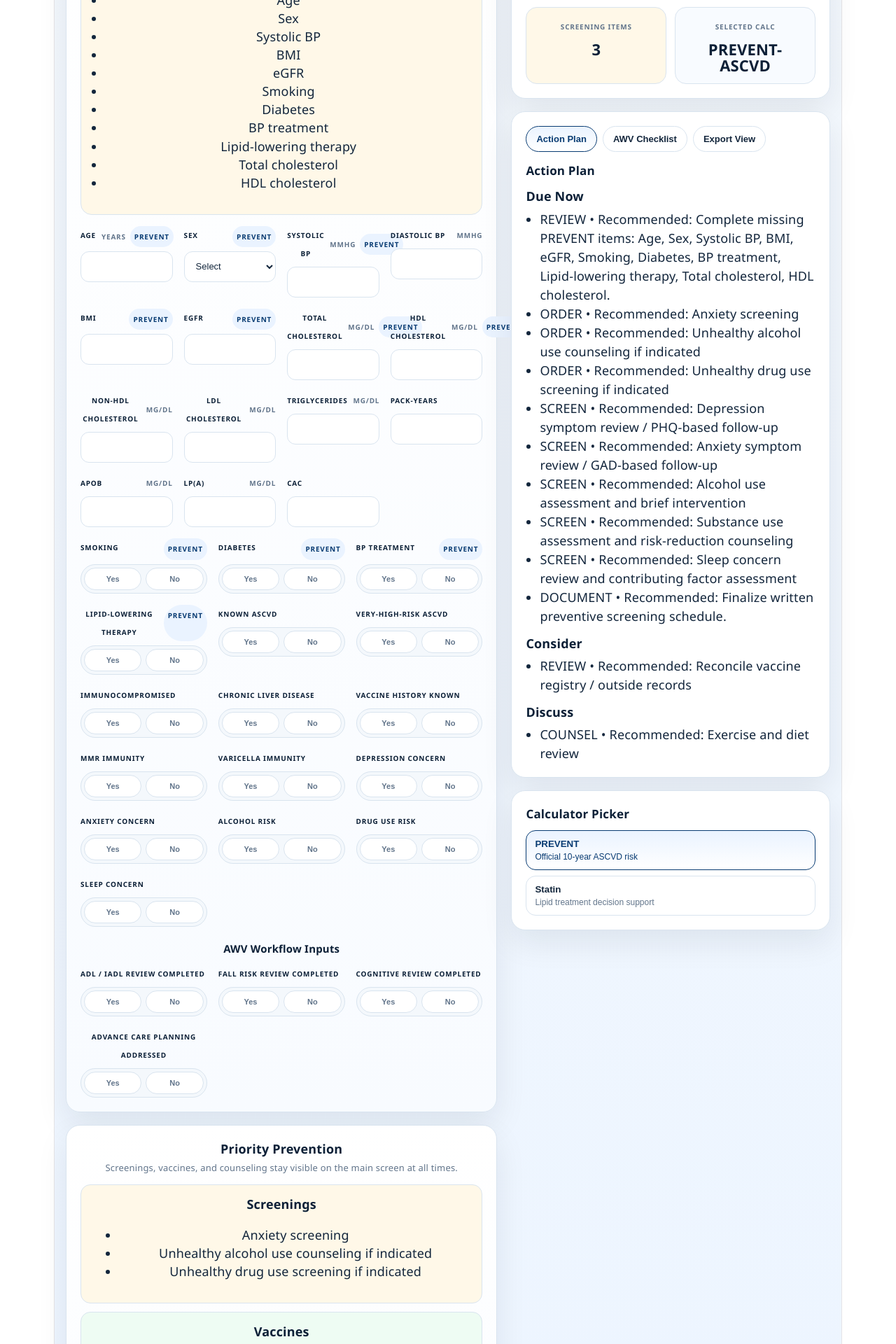
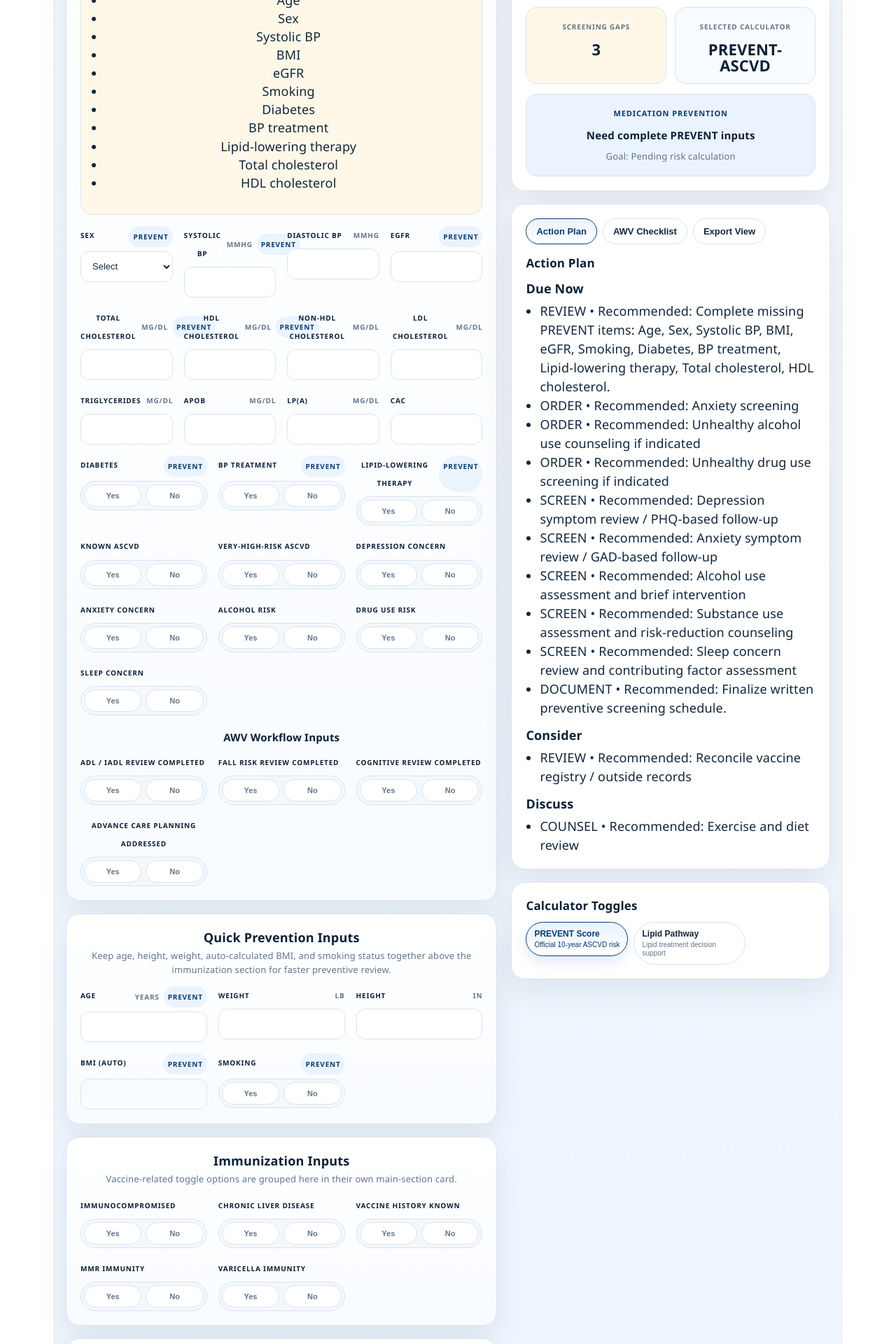
Before and after one commit to danbevington/preventive-health-tool, a React (Vite) app: page / in a window 1280 px wide. Shown: the part 600-2520 px from the top of the page at 70% size. Built offline with nearby package versions, Linux system fonts and the light colour scheme.

Commit message:
updated dedicated calculators on side

```diff
--- a/src/App.jsx
+++ b/src/App.jsx
@@ -7,6 +7,8 @@ const RISK_ENGINE_LABEL = "Official AHA PREVENT 10-Year ASCVD Base Model";
 const INITIAL_FORM = {
   visitType: "awv",
   age: "",
+  weightLb: "",
+  heightIn: "",
   sex: "",
   sbp: "",
   dbp: "",
@@ -166,6 +168,8 @@ const PREVENT = {
 
 const NON_NEGATIVE_FIELDS = new Set([
   "age",
+  "weightLb",
+  "heightIn",
   "sbp",
   "dbp",
   "bmi",
@@ -210,39 +214,32 @@ const PHQ_ITEMS = [
 
 const CALCULATOR_META = {
   prevent: {
-    label: "PREVENT",
-    title: "PREVENT-ASCVD",
+    label: "PREVENT Score",
     description: "Official 10-year ASCVD risk",
   },
   statin: {
-    label: "Statin",
-    title: "Statin Pathway",
+    label: "Lipid Pathway",
     description: "Lipid treatment decision support",
-  },
-  cha: {
-    label: "CHA2DS2-VASc",
-    title: "CHA2DS2-VASc",
-    description: "AF stroke-risk profile",
   },
   pe: {
     label: "Wells PE",
-    title: "Wells PE",
     description: "Pulmonary embolism pretest tool",
   },
   dvt: {
     label: "Wells DVT",
-    title: "Wells DVT",
     description: "DVT pretest tool",
+  },
+  phq9: {
+    label: "PHQ-9",
+    description: "Depression severity screen",
   },
   hasbled: {
     label: "HAS-BLED",
-    title: "HAS-BLED",
     description: "Bleeding-risk profile",
   },
-  phq9: {
-    label: "PHQ-9",
-    title: "PHQ-9",
-    description: "Depression severity screen",
+  cha: {
+    label: "CHA2DS2-VASc",
+    description: "AF stroke-risk profile",
   },
 };
 
@@ -322,19 +319,6 @@ function tabButtonStyle(active) {
     display: "inline-flex",
     alignItems: "center",
     justifyContent: "flex-start",
-  };
-}
-
-function calculatorPickerStyle(active) {
-  return {
-    width: "100%",
-    padding: "11px 12px",
-    borderRadius: "14px",
-    border: `1px solid ${active ? COLORS.primaryDark : COLORS.border}`,
-    background: active ? `linear-gradient(180deg, ${COLORS.primarySoft}, #ffffff)` : "#fff",
-    color: active ? COLORS.primaryDark : COLORS.text,
-    cursor: "pointer",
-    textAlign: "left",
   };
 }
 
@@ -913,7 +897,7 @@ function Stat({ label, value, tone = "default" }) {
   );
 }
 
-function Field({ name, label, value, onChange, error, unit, requiredForPrevent = false, step }) {
+function Field({ name, label, value, onChange, error, unit, requiredForPrevent = false, step, disabled = false }) {
   return (
     <div>
       <label
@@ -941,17 +925,19 @@ function Field({ name, label, value, onChange, error, unit, requiredForPrevent =
         name={name}
         value={value}
         onChange={onChange}
+        disabled={disabled}
         style={{
           width: "100%",
           padding: "11px 12px",
           minHeight: "44px",
           borderRadius: "12px",
           border: `1px solid ${error ? COLORS.danger : COLORS.border}`,
-          background: "#fff",
+          background: disabled ? COLORS.cardSoft : "#fff",
           boxSizing: "border-box",
           fontSize: "13px",
-          color: COLORS.text,
+          color: disabled ? COLORS.textSoft : COLORS.text,
           outline: "none",
+          cursor: disabled ? "not-allowed" : "text",
         }}
       />
       {error && <div style={{ color: COLORS.danger, fontSize: "12px", marginTop: "6px", fontWeight: 700 }}>{error}</div>}
@@ -1090,6 +1076,17 @@ export default function App() {
         if (Number.isFinite(total) && Number.isFinite(hdl) && total > hdl) next.nonHdl = String(total - hdl);
       }
 
+      if (name === "weightLb" || name === "heightIn") {
+        const weightLb = Number(next.weightLb);
+        const heightIn = Number(next.heightIn);
+        if (Number.isFinite(weightLb) && weightLb > 0 && Number.isFinite(heightIn) && heightIn > 0) {
+          const bmi = (weightLb / (heightIn * heightIn)) * 703;
+          next.bmi = String(Math.round(bmi * 10) / 10);
+        } else {
+          next.bmi = "";
+        }
+      }
+
       return next;
     });
 
@@ -1148,19 +1145,10 @@ export default function App() {
       }),
     [form, preventRisk, preventCategory, statinPlan, chaScore, wellsPeScore, wellsDvtScore, hasBledScore, phq9Score]
   );
-
-  const availableCalculatorIds = useMemo(() => calculatorCards.map((card) => card.id), [calculatorCards]);
-
-  const selectedCalculatorCard = useMemo(() => {
-    const found = calculatorCards.find((card) => card.id === selectedCalculatorId);
-    return found || calculatorCards[0] || null;
-  }, [calculatorCards, selectedCalculatorId]);
-
-  useMemo(() => {
-    if (selectedCalculatorId && availableCalculatorIds.includes(selectedCalculatorId)) return;
-    if (availableCalculatorIds.length === 0) return;
-    setSelectedCalculatorId(availableCalculatorIds[0]);
-  }, [availableCalculatorIds, selectedCalculatorId]);
+  const selectedCalculatorCard = useMemo(
+    () => calculatorCards.find((card) => card.id === selectedCalculatorId) || calculatorCards[0] || null,
+    [calculatorCards, selectedCalculatorId]
+  );
 
   const patientSnapshot = formatPatientSnapshot(form, preventRisk, preventCategory.label);
 
@@ -1174,33 +1162,26 @@ export default function App() {
     lines.push(`- PREVENT: ${preventRisk != null ? `${preventRisk}% (${preventCategory.label})` : "Not calculated"}`);
     lines.push(`- Statin pathway: ${statinPlan.recommendation}`);
     lines.push("");
-    lines.push("Screenings");
-    careGaps.screenings.forEach((item) => lines.push(`- ${item}`));
-    lines.push("");
-    lines.push("Vaccines");
-    careGaps.vaccines.forEach((item) => lines.push(`- ${item}`));
-    lines.push("");
-    lines.push("Counseling");
-    careGaps.counseling.forEach((item) => lines.push(`- ${item}`));
+    lines.push("Care Gaps");
+    careGaps.screenings.forEach((item) => lines.push(`- Screening: ${item}`));
+    careGaps.vaccines.forEach((item) => lines.push(`- Vaccine: ${item}`));
+    careGaps.counseling.forEach((item) => lines.push(`- Counseling: ${item}`));
     careGaps.behavioral.forEach((item) => lines.push(`- Behavioral health: ${item}`));
     lines.push("");
     lines.push("Action Plan");
     actionPlan.dueNow.forEach((item) => lines.push(`- Due now: ${renderRecommendation(item)}`));
     actionPlan.consider.forEach((item) => lines.push(`- Consider: ${renderRecommendation(item)}`));
     actionPlan.discuss.forEach((item) => lines.push(`- Discuss: ${renderRecommendation(item)}`));
-
     if (selectedCalculatorCard) {
       lines.push("");
       lines.push(`Selected Calculator: ${selectedCalculatorCard.title}`);
       selectedCalculatorCard.lines.forEach((line) => lines.push(`- ${line}`));
     }
-
     if (form.visitType === "awv") {
       lines.push("");
       lines.push("AWV Checklist");
       awvChecklist.forEach((item) => lines.push(`- ${item}`));
     }
-
     return lines.join("\n");
   }, [preventRisk, preventCategory.label, statinPlan.recommendation, careGaps, actionPlan, selectedCalculatorCard, awvChecklist, form.visitType]);
 
@@ -1364,7 +1345,7 @@ export default function App() {
           <div className="screen-only">
             <Panel
               title="Visit Setup"
-              subtitle="Prevention workflow stays in the main column. Calculator details can be projected into the main screen from the side rail."
+              subtitle="V3 keeps the primary-care workflow first, then layers in calculators and more detailed risk tools below."
             >
               <div style={{ maxWidth: "260px", marginBottom: "16px" }}>
                 <SelectField
@@ -1392,7 +1373,6 @@ export default function App() {
               )}
 
               <div className="core-grid">
-                <Field name="age" label="Age" unit="years" value={form.age} onChange={handleChange} error={preventErrors.age} requiredForPrevent />
                 <SelectField
                   name="sex"
                   label="Sex"
@@ -1407,31 +1387,23 @@ export default function App() {
                 />
                 <Field name="sbp" label="Systolic BP" unit="mmHg" value={form.sbp} onChange={handleChange} error={preventErrors.sbp} requiredForPrevent />
                 <Field name="dbp" label="Diastolic BP" unit="mmHg" value={form.dbp} onChange={handleChange} />
-                <Field name="bmi" label="BMI" value={form.bmi} onChange={handleChange} error={preventErrors.bmi} requiredForPrevent step="0.1" />
                 <Field name="egfr" label="eGFR" value={form.egfr} onChange={handleChange} error={preventErrors.egfr} requiredForPrevent />
                 <Field name="totalChol" label="Total cholesterol" unit="mg/dL" value={form.totalChol} onChange={handleChange} error={preventErrors.totalChol} requiredForPrevent />
                 <Field name="hdl" label="HDL cholesterol" unit="mg/dL" value={form.hdl} onChange={handleChange} error={preventErrors.hdl} requiredForPrevent />
                 <Field name="nonHdl" label="Non-HDL cholesterol" unit="mg/dL" value={form.nonHdl} onChange={handleChange} />
                 <Field name="ldl" label="LDL cholesterol" unit="mg/dL" value={form.ldl} onChange={handleChange} />
                 <Field name="triglycerides" label="Triglycerides" unit="mg/dL" value={form.triglycerides} onChange={handleChange} />
-                <Field name="packYears" label="Pack-years" value={form.packYears} onChange={handleChange} />
                 <Field name="apob" label="ApoB" unit="mg/dL" value={form.apob} onChange={handleChange} />
                 <Field name="lpa" label="Lp(a)" unit="mg/dL" value={form.lpa} onChange={handleChange} />
                 <Field name="cac" label="CAC" value={form.cac} onChange={handleChange} />
               </div>
 
               <div className="toggle-grid" style={{ marginTop: "16px" }}>
-                <PillToggle name="smoking" label="Smoking" value={form.smoking} onChange={handleChange} requiredForPrevent />
                 <PillToggle name="diabetes" label="Diabetes" value={form.diabetes} onChange={handleChange} requiredForPrevent />
                 <PillToggle name="bpTreated" label="BP treatment" value={form.bpTreated} onChange={handleChange} requiredForPrevent />
                 <PillToggle name="lipidLowering" label="Lipid-lowering therapy" value={form.lipidLowering} onChange={handleChange} requiredForPrevent />
                 <PillToggle name="knownAscvd" label="Known ASCVD" value={form.knownAscvd} onChange={handleChange} />
                 <PillToggle name="veryHighRiskAscvd" label="Very-high-risk ASCVD" value={form.veryHighRiskAscvd} onChange={handleChange} />
-                <PillToggle name="immunocompromised" label="Immunocompromised" value={form.immunocompromised} onChange={handleChange} />
-                <PillToggle name="chronicLiverDisease" label="Chronic liver disease" value={form.chronicLiverDisease} onChange={handleChange} />
-                <PillToggle name="priorVaccineHistoryKnown" label="Vaccine history known" value={form.priorVaccineHistoryKnown} onChange={handleChange} />
-                <PillToggle name="evidenceOfImmunityMMR" label="MMR immunity" value={form.evidenceOfImmunityMMR} onChange={handleChange} />
-                <PillToggle name="evidenceOfImmunityVaricella" label="Varicella immunity" value={form.evidenceOfImmunityVaricella} onChange={handleChange} />
                 <PillToggle name="depressionConcern" label="Depression concern" value={form.depressionConcern} onChange={handleChange} />
                 <PillToggle name="anxietyConcern" label="Anxiety concern" value={form.anxietyConcern} onChange={handleChange} />
                 <PillToggle name="alcoholRisk" label="Alcohol risk" value={form.alcoholRisk} onChange={handleChange} />
@@ -1453,8 +1425,39 @@ export default function App() {
             </Panel>
 
             <Panel
+              title="Quick Prevention Inputs"
+              subtitle="Keep age, height, weight, auto-calculated BMI, and smoking status together above the immunization section for faster preventive review."
+            >
+              <div className="three-grid">
+                <Field name="age" label="Age" unit="years" value={form.age} onChange={handleChange} error={preventErrors.age} requiredForPrevent />
+                <Field name="weightLb" label="Weight" unit="lb" value={form.weightLb} onChange={handleChange} step="0.1" />
+                <Field name="heightIn" label="Height" unit="in" value={form.heightIn} onChange={handleChange} step="0.1" />
+                <Field name="bmi" label="BMI (auto)" value={form.bmi} onChange={handleChange} error={preventErrors.bmi} requiredForPrevent step="0.1" disabled />
+                <PillToggle name="smoking" label="Smoking" value={form.smoking} onChange={handleChange} requiredForPrevent />
+              </div>
+              {form.smoking === "Y" && (
+                <div style={{ marginTop: "16px", maxWidth: "220px" }}>
+                  <Field name="packYears" label="Pack-years" value={form.packYears} onChange={handleChange} />
+                </div>
+              )}
+            </Panel>
+
+            <Panel
+              title="Immunization Inputs"
+              subtitle="Vaccine-related toggle options are grouped here in their own main-section card."
+            >
+              <div className="toggle-grid">
+                <PillToggle name="immunocompromised" label="Immunocompromised" value={form.immunocompromised} onChange={handleChange} />
+                <PillToggle name="chronicLiverDisease" label="Chronic liver disease" value={form.chronicLiverDisease} onChange={handleChange} />
+                <PillToggle name="priorVaccineHistoryKnown" label="Vaccine history known" value={form.priorVaccineHistoryKnown} onChange={handleChange} />
+                <PillToggle name="evidenceOfImmunityMMR" label="MMR immunity" value={form.evidenceOfImmunityMMR} onChange={handleChange} />
+                <PillToggle name="evidenceOfImmunityVaricella" label="Varicella immunity" value={form.evidenceOfImmunityVaricella} onChange={handleChange} />
+              </div>
+            </Panel>
+
+            <Panel
               title="Priority Prevention"
-              subtitle="Screenings, vaccines, and counseling stay visible on the main screen at all times."
+              subtitle="Screenings, vaccines, and counseling stay visible on the main screen regardless of which calculator is selected."
             >
               <div style={{ display: "grid", gap: "12px" }}>
                 <div style={{ background: COLORS.warningSoft, border: `1px solid ${COLORS.border}`, borderRadius: "14px", padding: "14px" }}>
@@ -1489,7 +1492,7 @@ export default function App() {
             {selectedCalculatorCard && (
               <Panel
                 title={selectedCalculatorCard.title}
-                subtitle="This calculator was selected from the side rail and is now part of the main screen plus copy/print output."
+                subtitle="This calculator was selected from the side toggles and is now shown in the main section and included in copy/print output."
               >
                 <ul>
                   {selectedCalculatorCard.lines.map((line, idx) => (
@@ -1500,8 +1503,8 @@ export default function App() {
             )}
 
             <Panel
-              title="Additional Calculator Inputs"
-              subtitle="Enter optional calculator details here, then use the side rail to choose which calculator is displayed in the main section."
+              title="Additional Calculators"
+              subtitle="These prior calculators remain available, and whichever side toggle you choose will appear in the main column."
             >
               <div style={{ display: "grid", gap: "18px" }}>
                 <div>
@@ -1600,7 +1603,7 @@ export default function App() {
                 <div>
                   <div style={{ fontSize: "18px", fontWeight: 900, color: COLORS.heading }}>Primary Care Summary</div>
                   <div style={{ marginTop: "4px", fontSize: "12px", color: COLORS.textSoft }}>
-                    Preventive priorities stay visible here; calculators can be chosen below and projected into the main column.
+                    Care gaps and visit-action planning come first; calculators stay available in the same workflow.
                   </div>
                 </div>
                 <span style={{ background: COLORS.primarySoft, color: COLORS.primaryDark, borderRadius: "999px", padding: "8px 12px", fontSize: "12px", fontWeight: 900 }}>
@@ -1611,8 +1614,20 @@ export default function App() {
               <div style={{ display: "grid", gridTemplateColumns: "1fr 1fr", gap: "12px" }}>
                 <Stat label="PREVENT Risk" value={preventRisk != null ? `${preventRisk}%` : "—"} tone="primary" />
                 <Stat label="Visit Type" value={form.visitType === "awv" ? "AWV" : form.visitType === "adult_prevention" ? "Prevention" : "Follow-up"} tone="success" />
-                <Stat label="Screening Items" value={String(careGaps.screenings.length)} tone="warning" />
-                <Stat label="Selected Calc" value={selectedCalculatorCard ? selectedCalculatorCard.title : "None"} tone="default" />
+                <Stat label="Screening Gaps" value={String(careGaps.screenings.length)} tone="warning" />
+                <Stat label="Selected Calculator" value={selectedCalculatorCard ? selectedCalculatorCard.title : "None"} tone="default" />
+              </div>
+
+              <div style={{ marginTop: "14px", padding: "14px", borderRadius: "16px", background: COLORS.primarySoft, border: `1px solid ${COLORS.border}` }}>
+                <div style={{ fontSize: "11px", textTransform: "uppercase", letterSpacing: "0.08em", color: COLORS.primaryDark, fontWeight: 800 }}>
+                  Medication Prevention
+                </div>
+                <div style={{ marginTop: "8px", fontSize: "15px", fontWeight: 800, color: COLORS.heading, lineHeight: 1.4 }}>
+                  {statinPlan.recommendation}
+                </div>
+                <div style={{ marginTop: "6px", fontSize: "13px", color: COLORS.textSoft }}>
+                  Goal: {statinPlan.goal}
+                </div>
               </div>
             </div>
 
@@ -1656,8 +1671,8 @@ export default function App() {
                 <div>
                   <div style={{ fontSize: "17px", fontWeight: 900, color: COLORS.heading, marginBottom: "10px" }}>Export Preview</div>
                   <ul>
-                    <li>Screenings, vaccines, and counseling stay on the main screen</li>
-                    <li>Only the selected calculator is projected into the main section and print/copy output</li>
+                    <li>Screenings, vaccines, and counseling stay on the main screen at all times</li>
+                    <li>Only the selected side-toggle calculator is projected into the main section and export output</li>
                     <li>Bullet-list formatting remains intact for print and copy</li>
                   </ul>
                 </div>
@@ -1666,9 +1681,16 @@ export default function App() {
 
             <div className="print-card summary-left" style={{ ...cardStyle(), textAlign: "left" }}>
               <div style={{ fontSize: "17px", fontWeight: 900, color: COLORS.heading, marginBottom: "10px" }}>
-                Calculator Picker
-              </div>
-              <div style={{ display: "grid", gap: "8px" }}>
+                Calculator Toggles
+              </div>
+              <div
+                style={{
+                  display: "flex",
+                  flexWrap: "wrap",
+                  gap: "8px",
+                  alignItems: "flex-start",
+                }}
+              >
                 {calculatorCards.map((card) => {
                   const meta = CALCULATOR_META[card.id] || { label: card.title, description: "" };
                   const active = selectedCalculatorCard?.id === card.id;
@@ -1677,10 +1699,21 @@ export default function App() {
                       key={card.id}
                       type="button"
                       onClick={() => setSelectedCalculatorId(card.id)}
-                      style={calculatorPickerStyle(active)}
+                      style={{
+                        minWidth: "112px",
+                        maxWidth: "160px",
+                        padding: "9px 11px",
+                        borderRadius: "999px",
+                        border: `1px solid ${active ? COLORS.primaryDark : COLORS.border}`,
+                        background: active ? `linear-gradient(180deg, ${COLORS.primarySoft}, #ffffff)` : "#fff",
+                        color: active ? COLORS.primaryDark : COLORS.text,
+                        cursor: "pointer",
+                        textAlign: "left",
+                        boxShadow: active ? "0 8px 18px rgba(11,92,171,0.12)" : "none",
+                      }}
                     >
-                      <div style={{ fontWeight: 900 }}>{meta.label}</div>
-                      <div style={{ fontSize: "12px", color: active ? COLORS.primaryDark : COLORS.textSoft, marginTop: "4px" }}>
+                      <div style={{ fontWeight: 900, fontSize: "12px", lineHeight: 1.2 }}>{meta.label}</div>
+                      <div style={{ fontSize: "10px", color: active ? COLORS.primaryDark : COLORS.textSoft, marginTop: "3px", lineHeight: 1.2 }}>
                         {meta.description}
                       </div>
                     </button>
```
